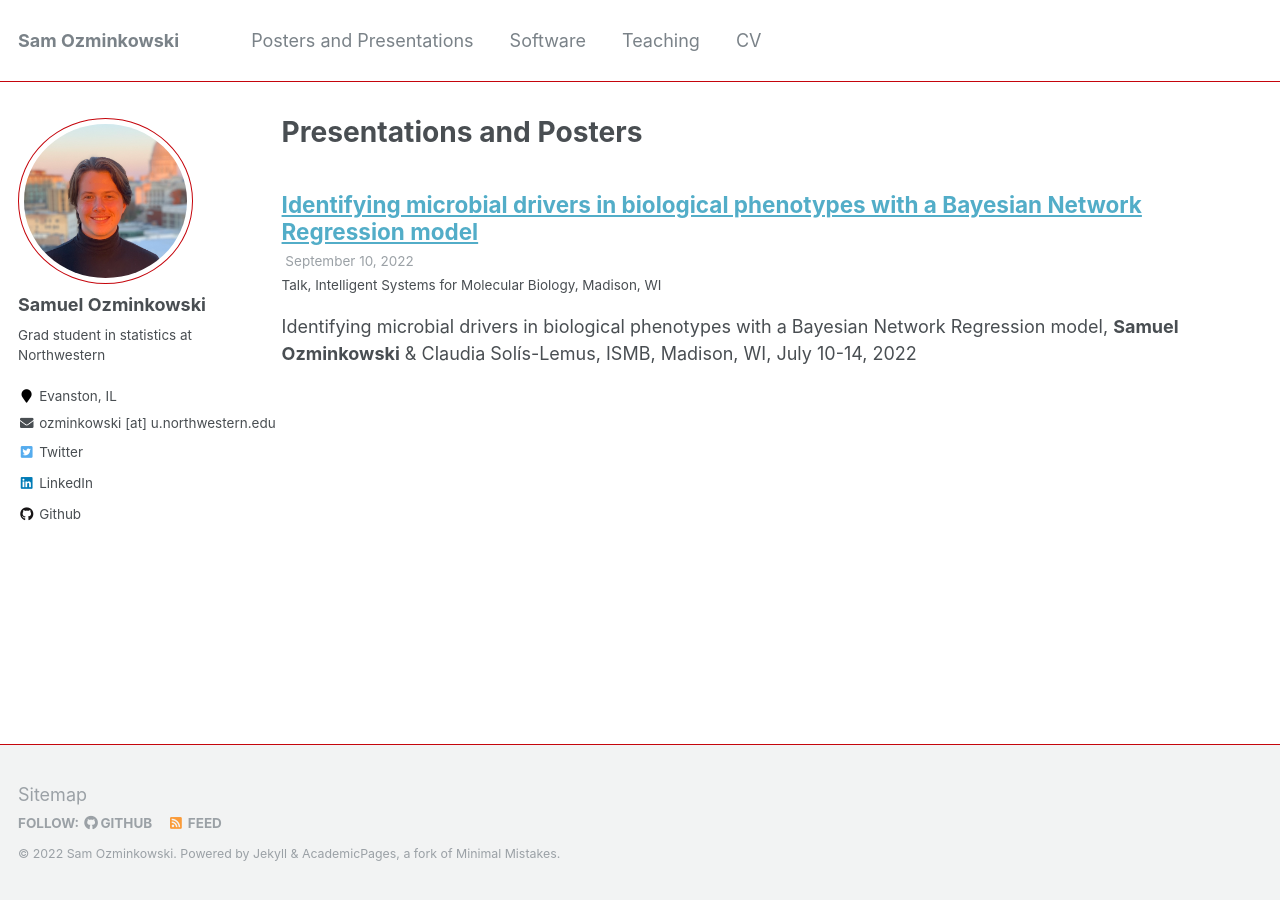
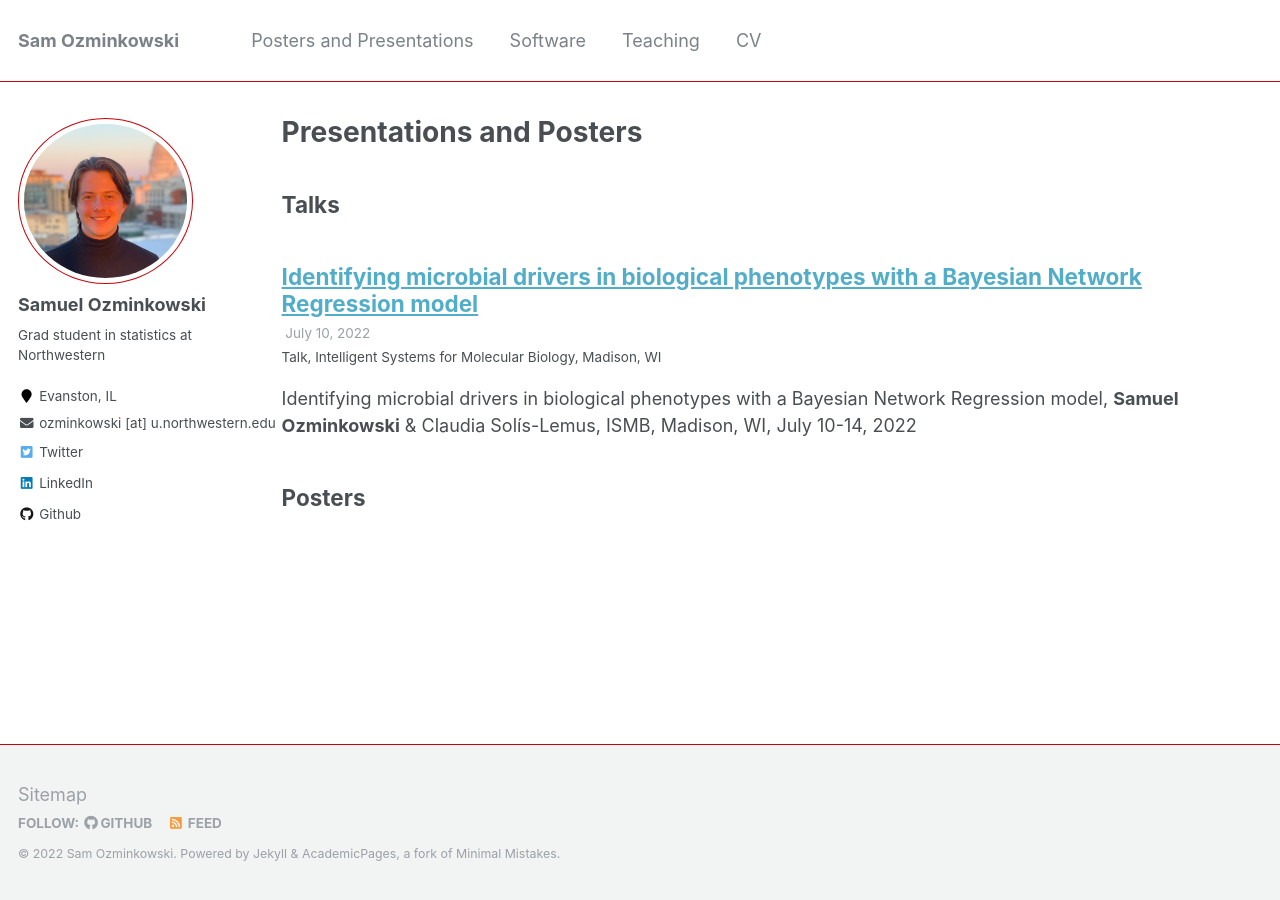
Before and after one commit to samozm/samozm.github.io, a Jekyll site: the page built from _pages/talks.html, in a window 1280 px wide. Built offline with Jekyll 4.4.1, drawn with Linux system fonts in a browser that asks for light colours.

Commit message:
cant believe that worked

```diff
--- a/_pages/talks.html
+++ b/_pages/talks.html
@@ -5,7 +5,17 @@
 author_profile: true
 ---
 
+
 {% include base_path %}
+
+<h2> Talks </h2>
+
 {% for post in site.talks reversed %}
   {% include archive-single-talk.html %}
 {% endfor %}
+
+<h2> Posters </h2>
+
+{% for post in site.posters reversed %}
+  {% include archive-single-talk.html %}
+{% endfor %}
```
Also changed, not shown: _posters/2022-ismb.md (+1 -1 lines), _talks/2022-ismb.md (+1 -1 lines).
